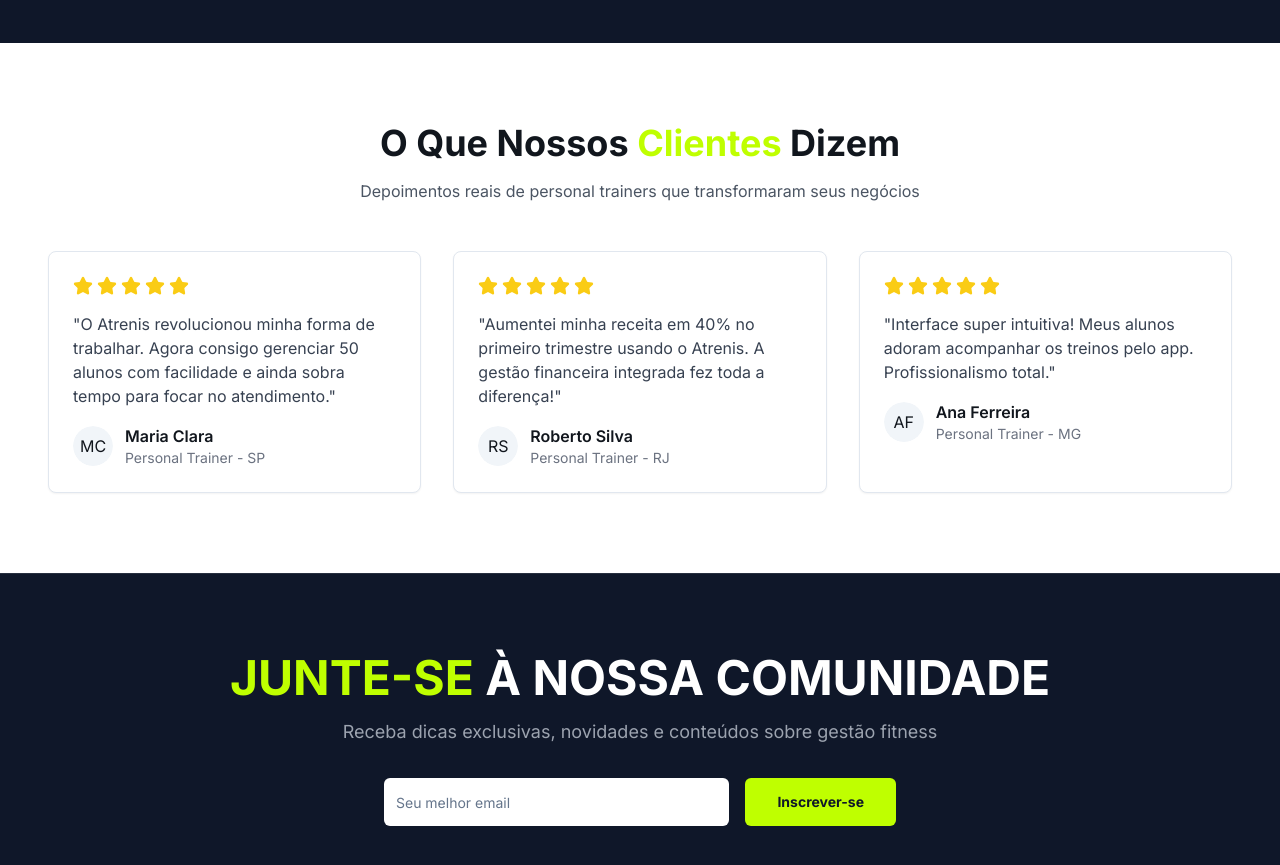
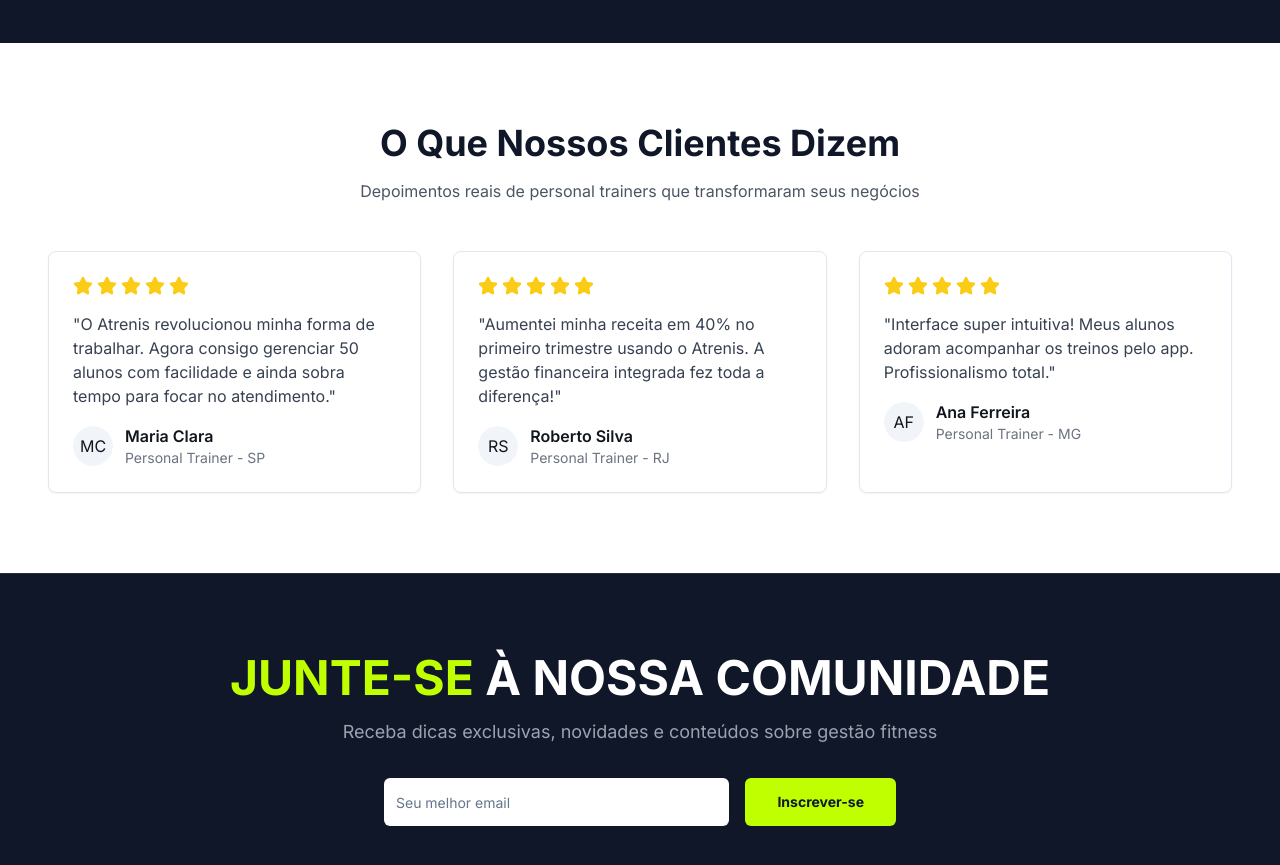
Before and after one commit to TheManOfTheKing/atrenis-auth-flow, a React (Vite) app: page / in a window 1280 px wide. Shown: the part 3540-4405 px from the top of the page. Built offline with nearby package versions, Linux system fonts and the light colour scheme; the HTML template or start-up script is replaced by a standard one.

Commit message:
[dyad] wrote 1 file(s)

```diff
--- a/src/pages/Index.tsx
+++ b/src/pages/Index.tsx
@@ -484,8 +484,8 @@ const Index = () => {
       {/* Testimonials Section */}
       <section id="depoimentos" className="py-20 bg-white px-4">
         <div className="container mx-auto">
-          <h2 className="text-4xl font-bold text-center mb-4">
-            O Que Nossos <span className="text-primary-yellow">Clientes</span> Dizem
+          <h2 className="text-4xl font-bold text-center mb-4 text-primary-dark"> {/* Alterado para text-primary-dark */}
+            O Que Nossos <span className="text-primary-dark">Clientes</span> Dizem {/* Alterado para text-primary-dark */}
           </h2>
           <p className="text-center text-gray-600 mb-12">
             Depoimentos reais de personal trainers que transformaram seus negócios
```
